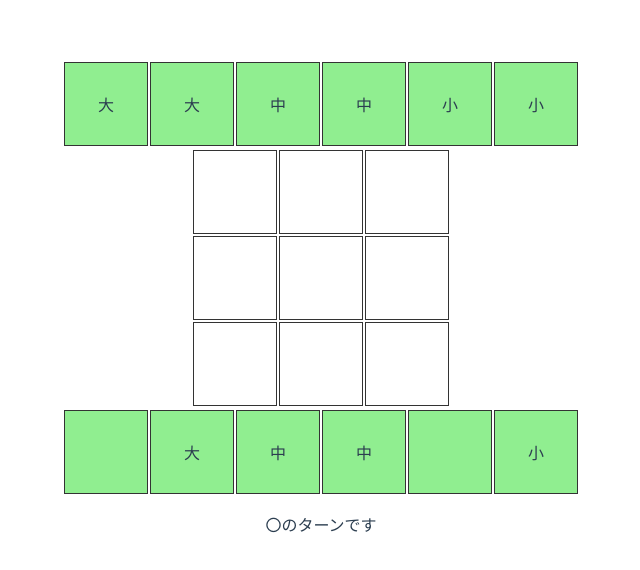
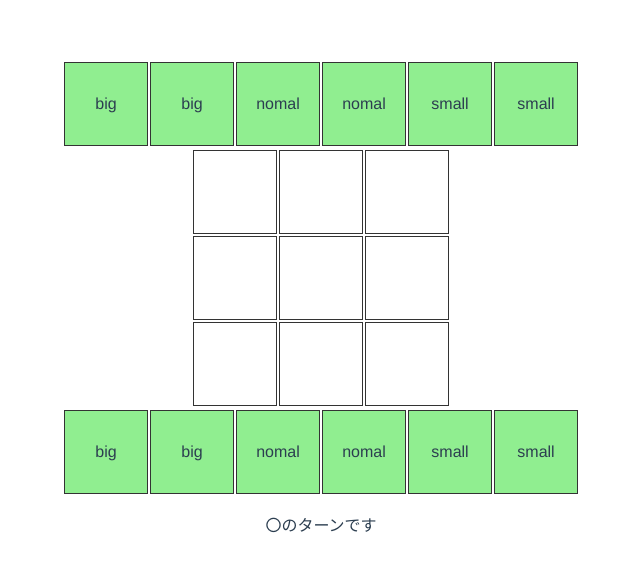
Before and after one commit to kutsushita202829/ba-bapapa, a Vue app in the folder gobblet-app/: page / in a window 1280 px wide. Shown: the top 570 px of the page, without its empty margins (319-959 px from the left). Built offline with nearby package versions, Linux system fonts and the light colour scheme.

Commit message:
🚧 wip くらすてすと

```diff
--- /dev/null
+++ b/gobblet-app/src/common/koma.js
@@ -0,0 +1,18 @@
+// こまくらすを定義
+export class Koma {
+  constructor(props) {
+    this.size = props.size;
+    this.child = props.child || null;
+  }
+}
+
+export const createTemochiKomaList = () => {
+  return [
+    new Koma({ size: "big", child: null }),
+    new Koma({ size: "big", child: null }),
+    new Koma({ size: "nomal", child: null }),
+    new Koma({ size: "nomal", child: null }),
+    new Koma({ size: "small", child: null }),
+    new Koma({ size: "small", child: null }),
+  ];
+};
--- a/gobblet-app/src/components/MarubatsuArea.vue
+++ b/gobblet-app/src/components/MarubatsuArea.vue
@@ -2,13 +2,13 @@
   <table>
     <tbody>
       <tr>
-        <td class="temochi" v-for="(temochiA, i) in temochiListA" :key="i"> {{ temochiA }}</td>
+        <td class="temochi" v-for="(temochiA, i) in temochiListA" :key="i"> {{ temochiA.size }}</td>
       </tr>
     </tbody>
   </table>
 
   <table>
-    <tbody v-for="(row, i) in marubatsuList" :key="i">
+    <tbody v-for="(row, i) in boardList" :key="i">
       <tr>
         <td v-for="(ox, j) in row" :key="j" @click="setmarubatsu(i, j)">{{ ox }}</td>
       </tr>
@@ -18,40 +18,49 @@
   <table>
     <tbody>
       <tr>
-        <td class="temochi" v-for="(temochiB, i) in temochiListB" :key="i"> {{ temochiB }}</td>
+        <td class="temochi" v-for="(temochiB, i) in temochiListB" :key="i"> {{ temochiB.size }}</td>
       </tr>
     </tbody>
   </table>
-
   <p v-if="turn == 'o'">〇のターンです</p>
   <p v-else>✕のターンです</p>
+  {{ temochi }}
 </template>
 
 <script>
 import { sayHello } from '@/common/hello.js'
+import { Koma, createTemochiKomaList } from '@/common/koma.js'
+
 export default {
   name: 'MarubatsuArea',
   data() {
     return {
-      marubatsuList: [['', '', ''], ['', '', ''], ['', '', '']],
+      boardList: [['', '', ''], ['', '', ''], ['', '', '']],
       turn: "o",
-      temochiListA: ['大', '大', '中', '中', '小', '小'],
-      temochiListB: ['', '大', '中', '中', '', '小'],
+      temochiListA: createTemochiKomaList(),
+      temochiListB: createTemochiKomaList(),
+      temochi: null
     }
   },
   methods: {
+    setKoma() {
+
+      const childKoma = new Koma({ size: "small", child: null })
+      this.temochi = new Koma({ size: "big", child: childKoma })
+    },
     setmarubatsu(i, j) {
-      if (!this.marubatsuList[i][j]) {
+      if (!this.boardList[i][j]) {
         if (this.turn == "o") {
-          this.marubatsuList[i][j] = "o"
+          this.boardList[i][j] = "o"
           this.turn = "x"
         }
         else if (this.turn == "x") {
-          this.marubatsuList[i][j] = "x"
+          this.boardList[i][j] = "x"
           this.turn = "o"
         }
       }
       sayHello()
+      this.setKoma()
     },
 
   }
```
